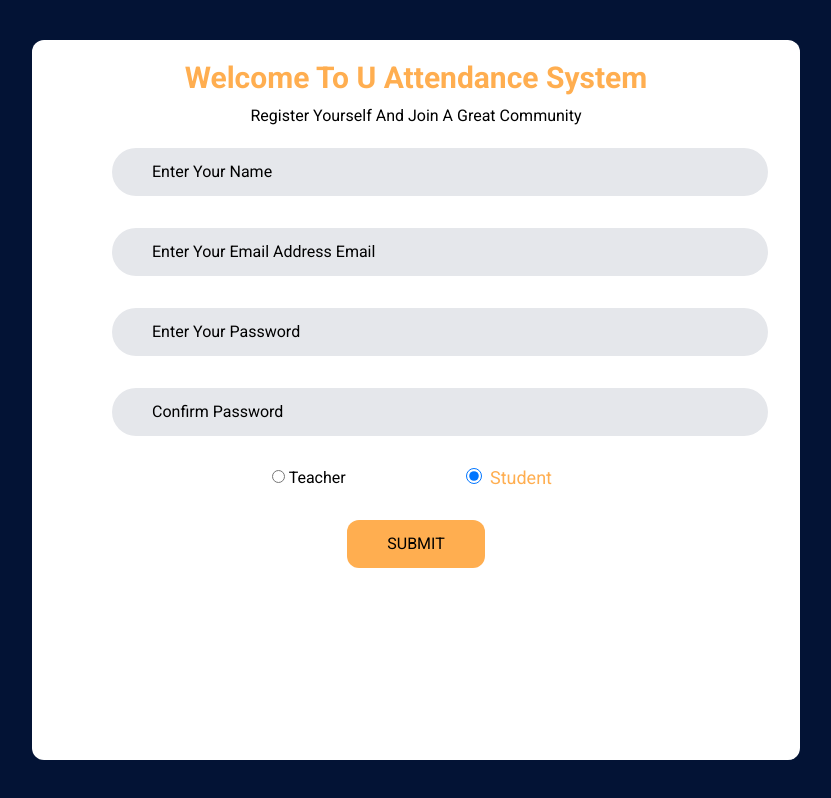
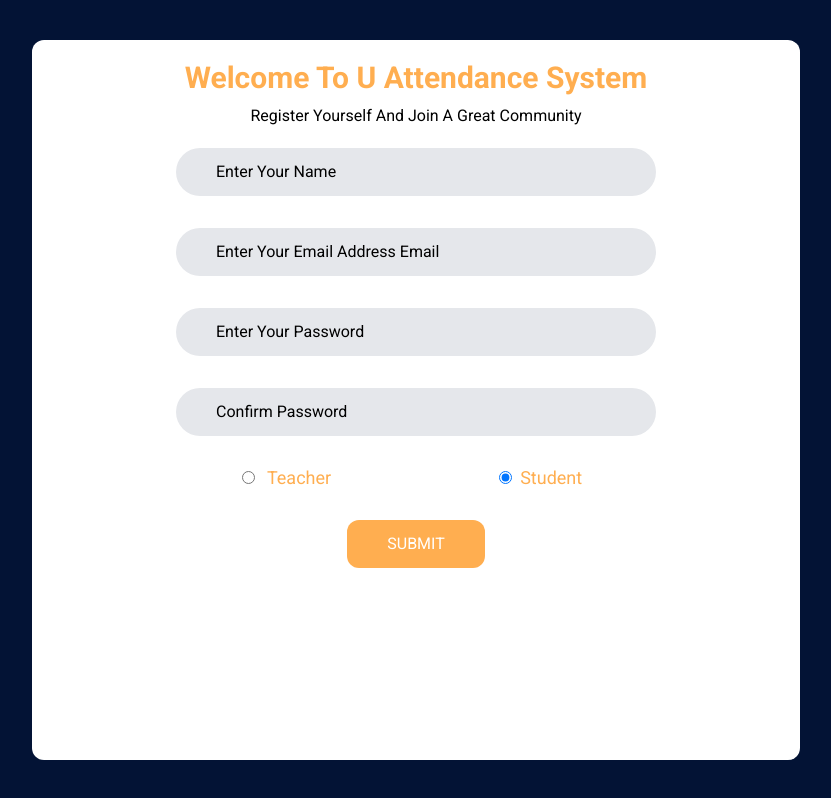
Before and after one commit to ubai-d/Attendance-Management-System, a Next.js app: page /Signup in a window 1280 px wide. Shown: the whole page, without its empty margins (224-1055 px from the left). Built offline with nearby package versions, Linux system fonts and the light colour scheme.

Commit message:
signup page respnsive

```diff
--- a/app/Signup/page.tsx
+++ b/app/Signup/page.tsx
@@ -1,6 +1,6 @@
 "use client";
 import React, { useState } from "react";
-import { Toaster, toast } from "react-hot-toast";
+import { toast } from "react-hot-toast";
 import { useFormik } from "formik";
 import { signUpSchema } from "@/lib/schemas/form";
 import Loader from "@/components/loader";
@@ -59,7 +59,7 @@ const SignUp = () => {
       <div className="bg-main h-screen w-full flex items-center justify-center">
         <form
           onSubmit={handleSubmit}
-          className="bg-white w-[60%] h-[90%] rounded-xl"
+          className="bg-white md:w-[60%] w-[80%] h-[90%] rounded-xl"
         >
           <div className="text-center my-5">
             <h1 className="text-3xl font-semibold text-sub">
@@ -67,10 +67,11 @@ const SignUp = () => {
             </h1>
             <p className="mt-2">Register Yourself And Join A Great Community</p>
           </div>
-          <div className="flex flex-col mx-20 h-20">
+          <div className="flex flex-col justify-center items-center">
+          <div className="flex flex-col h-20">
             <input
               type="name"
-              className="bg-gray-200 px-10 py-3 rounded-full w-[41rem] placeholder:text-black placeholder:text-start text-start"
+              className="bg-gray-200 px-10 py-3 rounded-full [@media(min-width:1200px)]:w-[41rem] [@media(min-width:850px)]:w-[30rem] [@media(min-width:]:w-[30rem] placeholder:text-black placeholder:text-start text-start"
               autoComplete="off"
               name="name"
               id="name"
@@ -83,9 +84,9 @@ const SignUp = () => {
               <p className="text-red-400 px-3">{errors.name}</p>
             ) : null}
           </div>
-          <div className="flex flex-col mx-20 h-20">
+          <div className="flex flex-col h-20">
             <input
-              className="bg-gray-200 px-10 py-3 rounded-full w-[41rem] placeholder:text-black placeholder:text-start text-start "
+              className="bg-gray-200 px-10 py-3 rounded-full [@media(max-width:1200px)]:w-[41rem] [@media(min-width:850px)]:w-[30rem] [@media(min-width:]:w-[30rem] placeholder:text-black placeholder:text-start text-start"
               type="email"
               autoComplete="off"
               name="email"
@@ -99,9 +100,9 @@ const SignUp = () => {
               <p className="text-red-400 px-3">Please Enter Your Email</p>
             ) : null}
           </div>
-          <div className="flex flex-col mx-20 h-20">
+          <div className="flex flex-col h-20">
             <input
-              className="bg-gray-200 px-10 py-3 rounded-full w-[41rem] placeholder:text-black placeholder:text-start text-start "
+              className="bg-gray-200 px-10 py-3 rounded-full [@media(min-width:1200px)]:w-[41rem] [@media(min-width:850px)]:w-[30rem] [@media(min-width:]:w-[30rem] placeholder:text-black placeholder:text-start text-start"
               type="password"
               autoComplete="off"
               name="password"
@@ -115,9 +116,9 @@ const SignUp = () => {
               <p className="text-red-400 px-3">{errors.password}</p>
             ) : null}
           </div>
-          <div className="flex flex-col mx-20 h-16">
+          <div className="flex flex-col h-16">
             <input
-              className="bg-gray-200 px-10 py-3 rounded-full w-[41rem] placeholder:text-black placeholder:text-start text-start "
+              className="bg-gray-200 px-10 py-3 rounded-full [@media(min-width:1200px)]:w-[41rem] [@media(min-width:850px)]:w-[30rem] [@media(min-width:]:w-[30rem] placeholder:text-black placeholder:text-start text-start"
               type="password"
               autoComplete="off"
               name="confirm_password"
@@ -131,8 +132,8 @@ const SignUp = () => {
               <p className="text-red-400 px-3">Please Confirm Your Password</p>
             ) : null}
           </div>
-          <div className="flex items-center justify-between mx-60 mt-3">
-            <label htmlFor="" className="">
+          <div className="flex items-center justify-between gap-40 mt-3">
+            <label htmlFor="" className="text-lg">
               <input
                 autoComplete="off"
                 type="radio"
@@ -149,7 +150,7 @@ const SignUp = () => {
                 onBlur={handleBlur}
               />
 
-              <span> Teacher </span>
+              <span className="text-sub mx-2"> Teacher </span>
             </label>
             <label className="text-lg text-sub">
               <input
@@ -157,7 +158,7 @@ const SignUp = () => {
                 type="radio"
                 id="student"
                 name="Student"
-                className="w-4 h-4 cursor-pointer text-sub"
+                className="cursor-pointer text-sub"
                 onClick={() => {
                   setchecked(!checked);
                   setrole("Student");
@@ -171,9 +172,10 @@ const SignUp = () => {
               <span className="mx-2">Student</span>
             </label>
           </div>
+          </div>
           <div className="flex justify-center items-center mt-7">
-            <button className="bg-sub px-10 py-3 rounded-xl" type="submit">
-            {loading ? <Loader width="w-4" height="h-4" /> : "SUBMIT"}
+            <button className="bg-sub px-10 text-white py-3 rounded-xl" type="submit">
+            {loading ? <Loader width="w-4 text-white" height="h-4" /> : "SUBMIT"}
             </button>
           </div>
           {}
```
